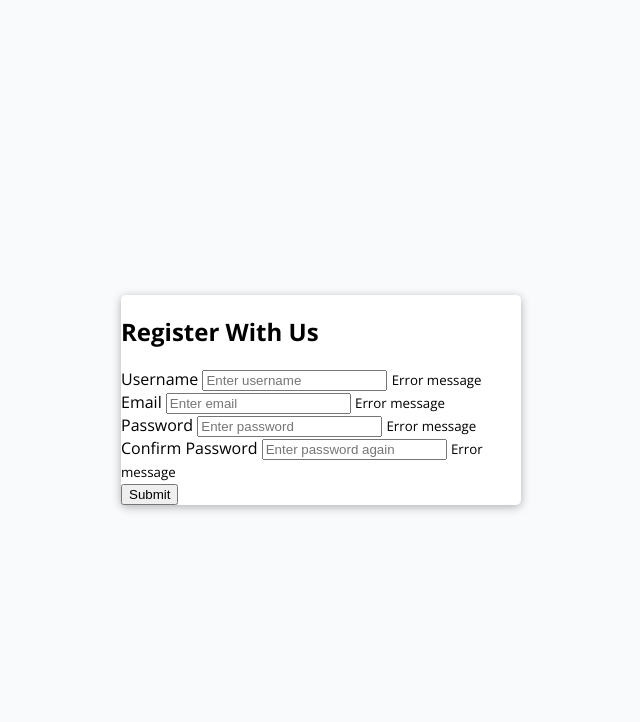
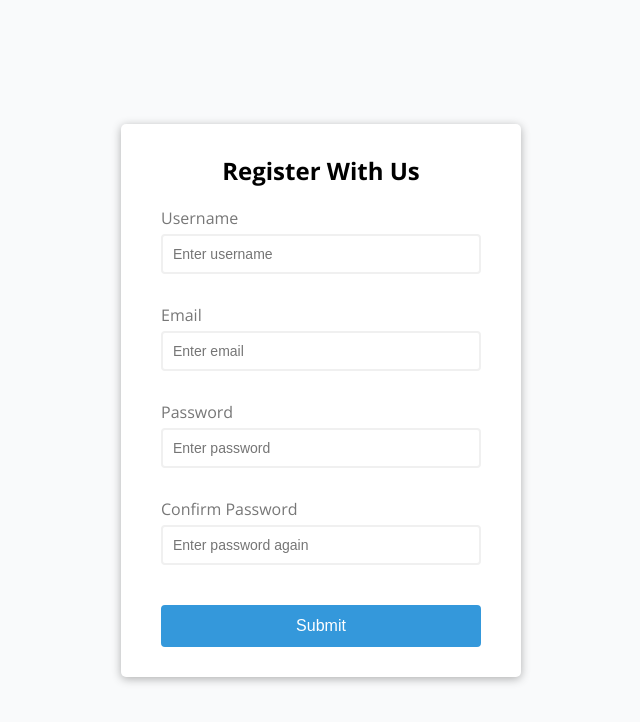
Before and after one commit to carverme/udemy-webprojects-1, a plain HTML site: page index.html in a window 1280 px wide. Shown: the whole page, without its empty margins (319-959 px from the left). Drawn offline with nearby package versions, Linux system fonts and the light colour scheme.

Commit message:
updated css

```diff
--- a/style.css
+++ b/style.css
@@ -1,4 +1,12 @@
 @import url('https://fonts.googleapis.com/css2?family=Open+Sans:ital,wght@0,300;0,400;0,700;1,300;1,400&display=swap');
+
+/* Css Custom properties..define scope (root), define var, then value. */
+
+:root {
+    --success-color: #2ecc71;
+    --error-color: #b74c3c;
+}
+
 
 * {
     box-sizing: border-box;
@@ -20,3 +28,71 @@ body {
     box-shadow: 0 2px 10px rgba(0, 0, 0, 0.3);
     width: 400px;
 }
+
+h2 {
+    text-align: center;
+    margin: 0 0 20px;
+}
+
+.form {
+    padding: 30px 40px;
+}
+
+.form-control {
+    margin-bottom: 10px;
+    padding-bottom: 20px;
+    position: relative;
+}
+
+.form-control label {
+    color: #777;
+    display: block;
+    margin-bottom: 5px;
+}
+
+.form-control input {
+    border: 2px solid #f0f0f0;
+    border-radius: 4px;
+    display: block;
+    width: 100%;
+    padding: 10px;
+    font-size: 14px;
+}
+
+.form-control input:focus {
+    outline: 0;
+    border-color: #777;
+}
+
+.form-control.success input {
+    border-color: var(--success-color);
+}
+
+.form-control.error input {
+    border-color: var(--error-color);
+}
+
+.form-control small {
+    color: var(--error-color);
+    position: absolute;
+    bottom: 0;
+    left: 0;
+    visibility: hidden;
+}
+
+.form-control.error small {
+    visibility: visible;
+}
+
+.form button {
+    cursor: pointer;
+    background-color: #3498db;
+    border: 2px solid #3498db;
+    border-radius: 4px;
+    color: #fff;
+    display: block;
+    font-size: 16px;
+    padding: 10px;
+    margin-top: 20px;
+    width: 100%;
+}
```
